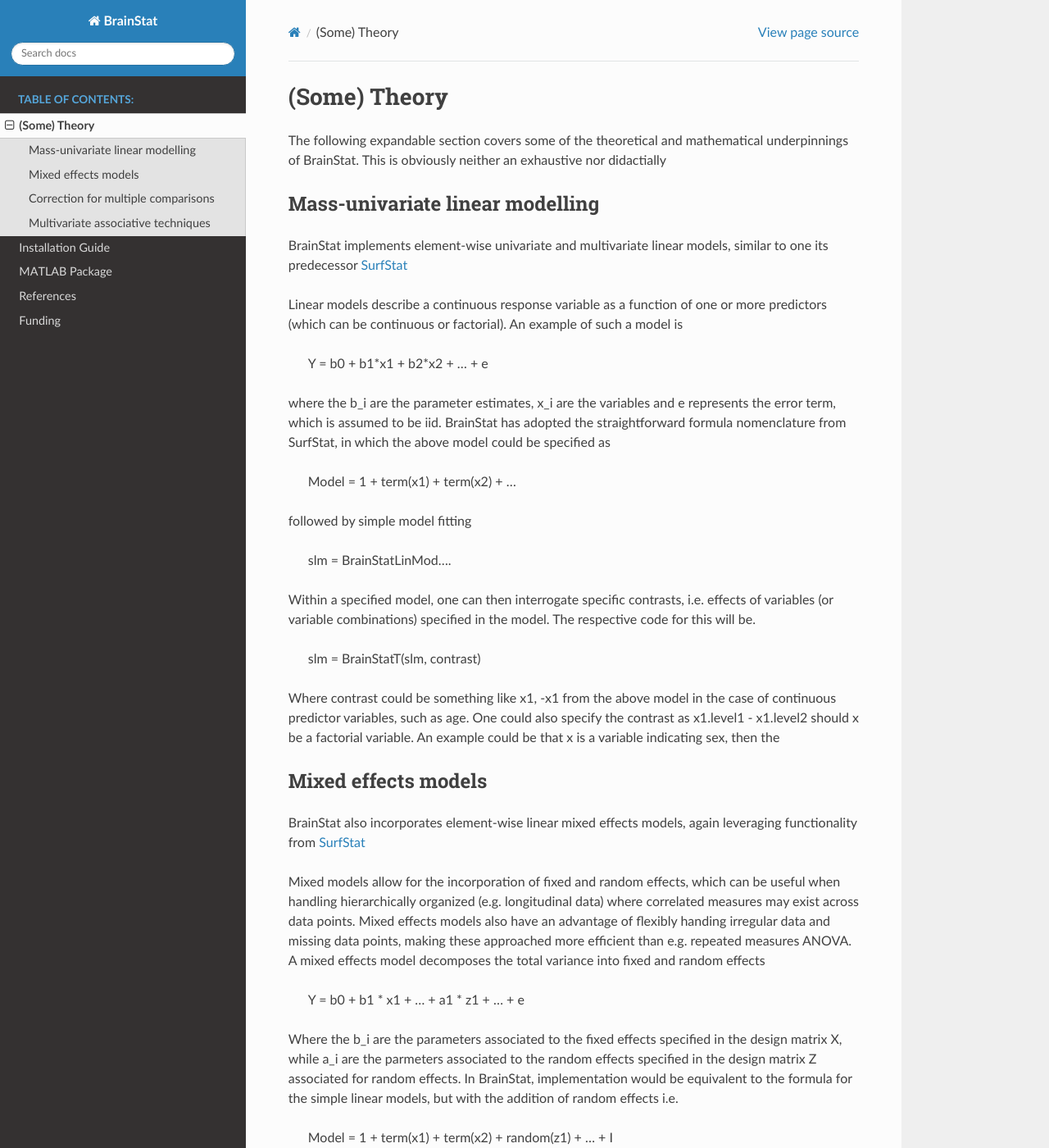
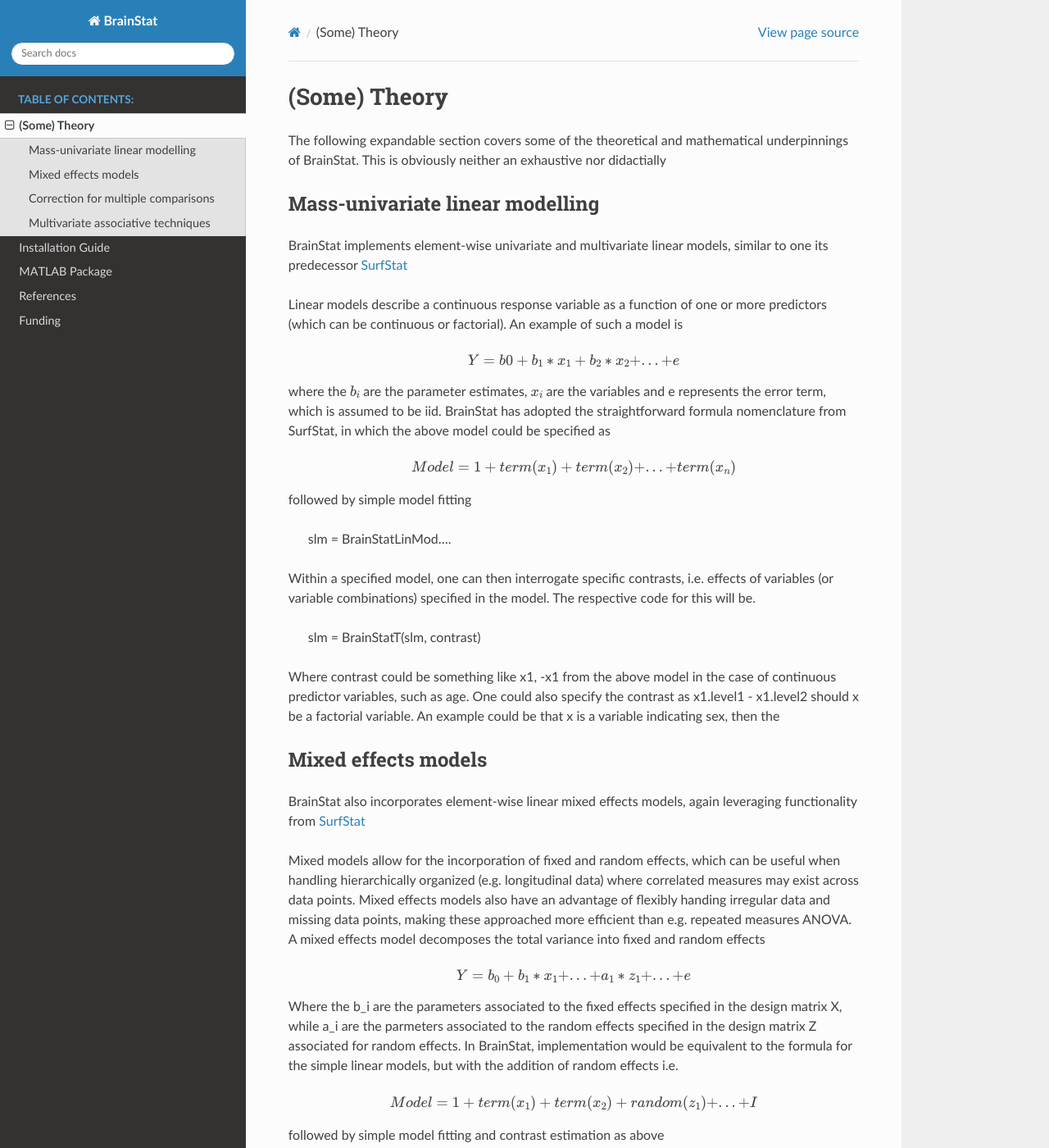
Before and after one commit to MICA-MNI/BrainStat, a Sphinx documentation site: the page built from docs/theory.rst, in a window 1280 px wide and 1400 px high. Shown: the whole window at 82% size. Built offline with Sphinx 7.4.7 and the Read the Docs theme 2.0.0, drawn with Linux system fonts in a browser that asks for light colours.

Commit message:
[DOC] Updated theory with nicer equations.

```diff
--- a/docs/theory.rst
+++ b/docs/theory.rst
@@ -13,11 +13,13 @@ BrainStat implements element-wise univariate and multivariate linear models, sim
 
 Linear models describe a continuous response variable as a function of one or more predictors (which can be continuous or factorial). An example of such a model is
 
-	Y = b0 + b1*x1 + b2*x2 + ... + e
+.. math ::
+	Y = b0 + b_1*x_1 + b_2*x_2 + ... + e
 
-where the b_i are the parameter estimates, x_i are the variables and e represents the error term, which is assumed to be iid. BrainStat has adopted the straightforward formula nomenclature from SurfStat, in which the above model could be specified as
+where the :math:`b_i` are the parameter estimates, :math:`x_i` are the variables and e represents the error term, which is assumed to be iid. BrainStat has adopted the straightforward formula nomenclature from SurfStat, in which the above model could be specified as
 
-	Model = 1 + term(x1) + term(x2) + ...
+.. math ::
+	Model = 1 + term(x_1) + term(x_2) + ... + term(x_n)
 
 followed by simple model fitting
 
@@ -36,11 +38,13 @@ BrainStat also incorporates element-wise linear mixed effects models, again leve
 
 Mixed models allow for the incorporation of fixed and random effects, which can be useful when handling hierarchically organized (e.g. longitudinal data) where correlated measures may exist across data points. Mixed effects models also have an advantage of flexibly handing irregular data and missing data points, making these approached more efficient than e.g. repeated measures ANOVA. A mixed effects model decomposes the total variance into fixed and random effects
 
-	Y = b0 + b1 * x1 + ... + a1 * z1 + ... + e
+.. math ::
+	Y = b_0 + b_1 * x_1 + ... + a_1 * z_1 + ... + e
 
 Where the b_i are the parameters associated to the fixed effects specified in the design matrix X, while a_i are the parmeters associated to the random effects specified in the design matrix Z associated for random effects. In BrainStat, implementation would be equivalent to the formula for the simple linear models, but with the addition of random effects i.e.
 
-	Model = 1 + term(x1) + term(x2) + random(z1) + ... + I
+.. math ::
+	Model = 1 + term(x_1) + term(x_2) + random(z_1) + ... + I
 
 followed by simple model fitting and contrast estimation as above
 
```
